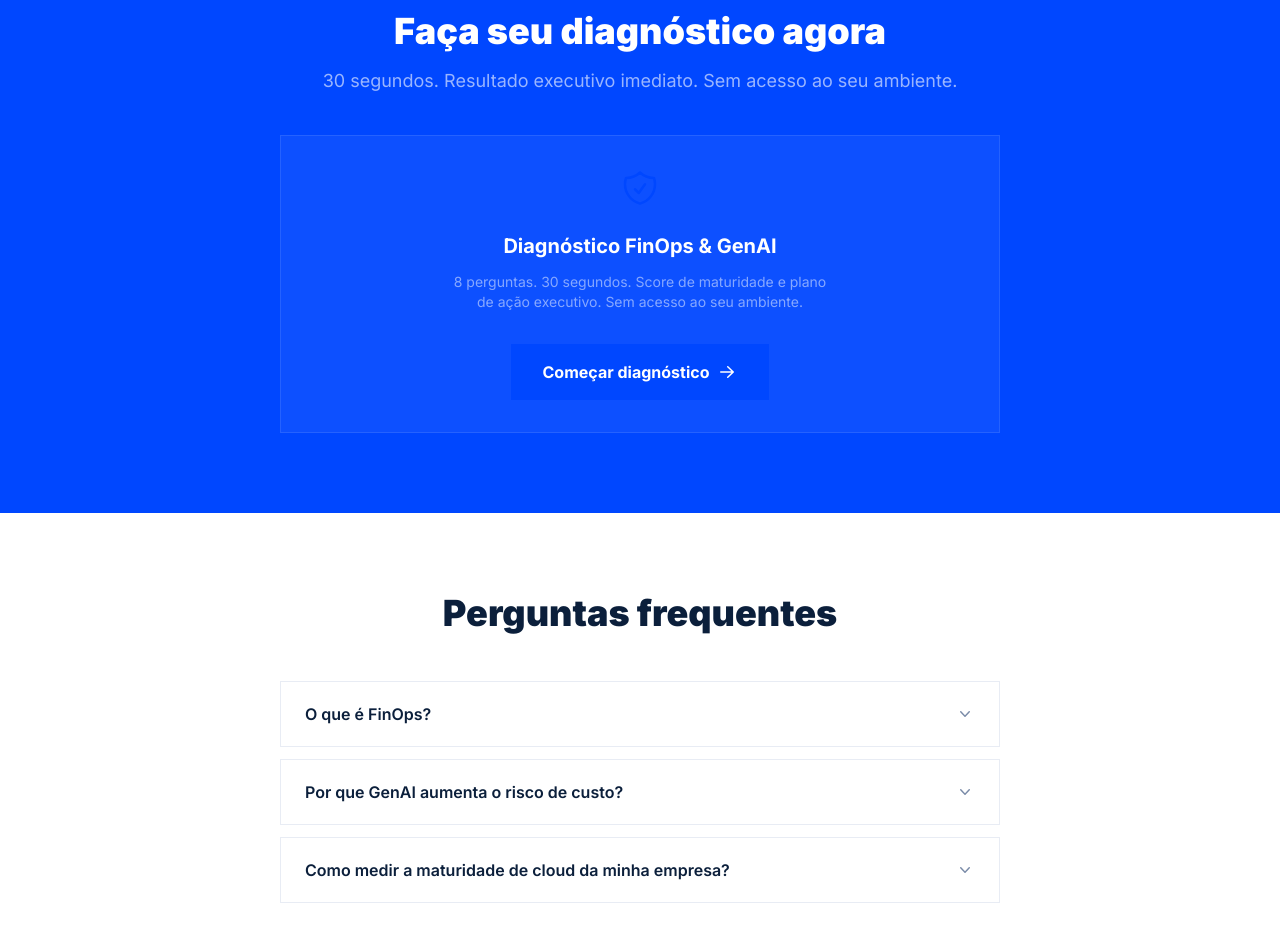
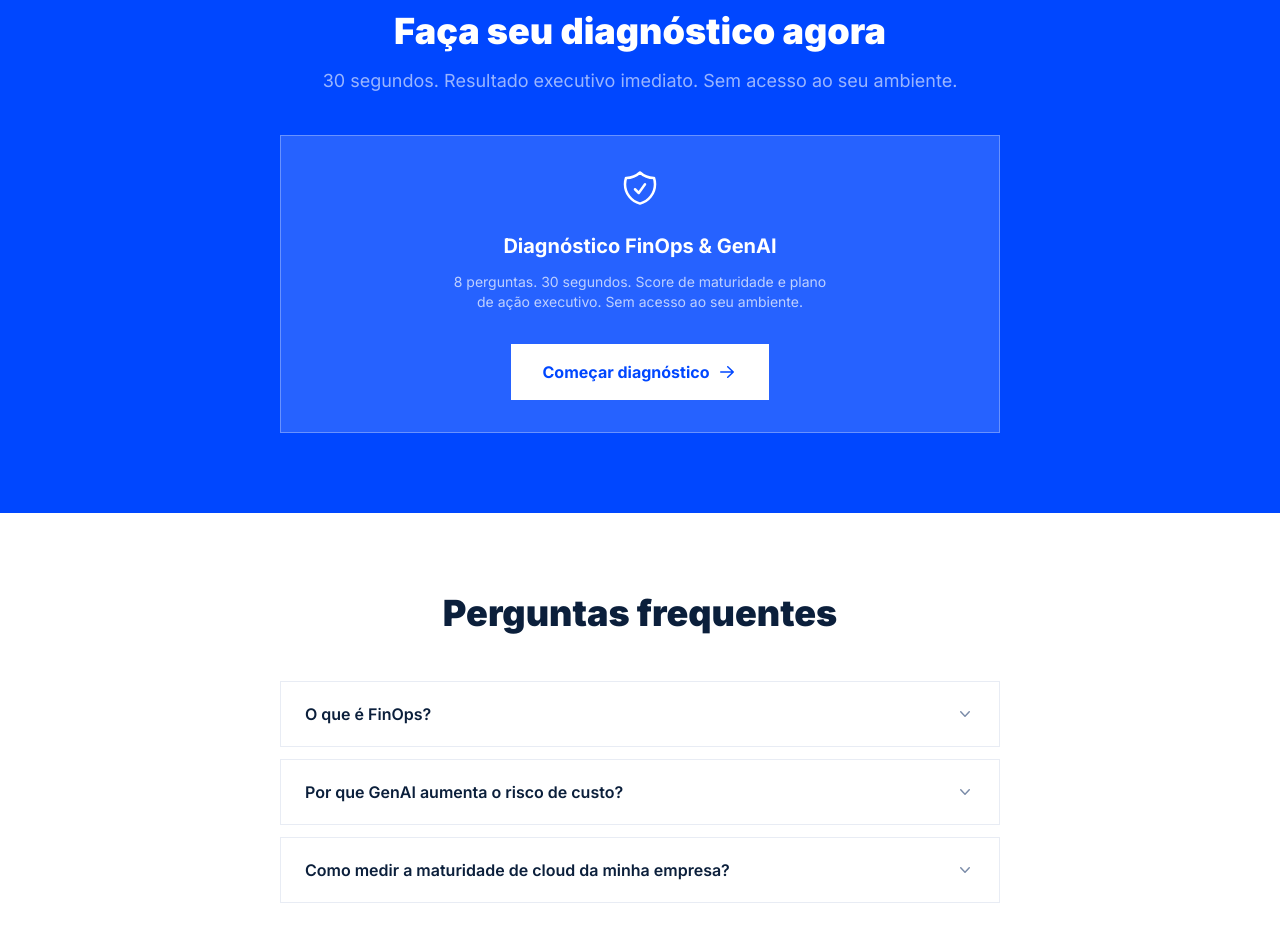
Before and after one commit to carlosjustgit/finops-made, a Next.js app: page / in a window 1280 px wide. Shown: the part 2220-3152 px from the top of the page. Built offline with nearby package versions, Linux system fonts and the light colour scheme; no server answers.

Commit message:
Fix contrast on blue bg: white icon, visible card border, white CTA button
Co-authored-by: Cursor <cursoragent@cursor.com>

```diff
--- a/components/diagnostic/DiagnosticTool.tsx
+++ b/components/diagnostic/DiagnosticTool.tsx
@@ -160,14 +160,14 @@ export default function DiagnosticTool() {
   // IDLE phase — just the start CTA
   if (state.phase === "idle") {
     return (
-      <div className="bg-white/5 border border-white/10 p-8 text-center">
+      <div className="bg-white/15 border border-white/30 p-8 text-center">
         <div className="flex items-center justify-center mx-auto mb-6">
           <svg
             viewBox="0 0 24 24"
             fill="none"
             stroke="currentColor"
             strokeWidth={1.5}
-            className="w-10 h-10 text-[#0047FF]"
+            className="w-10 h-10 text-white"
           >
             <path
               strokeLinecap="round"
@@ -179,12 +179,12 @@ export default function DiagnosticTool() {
         <h3 className="text-xl font-bold text-white mb-3">
           Diagnóstico FinOps & GenAI
         </h3>
-        <p className="text-white/50 text-sm mb-8 max-w-sm mx-auto">
+        <p className="text-white/70 text-sm mb-8 max-w-sm mx-auto">
           8 perguntas. 30 segundos. Score de maturidade e plano de ação
           executivo. Sem acesso ao seu ambiente.
         </p>
         <CTAButton
-          variant="primary"
+          variant="white"
           onClick={handleStart}
           icon={
             <svg
--- a/components/ui/CTAButton.tsx
+++ b/components/ui/CTAButton.tsx
@@ -3,7 +3,7 @@
 import { ButtonHTMLAttributes } from "react";
 
 interface CTAButtonProps extends ButtonHTMLAttributes<HTMLButtonElement> {
-  variant?: "primary" | "secondary";
+  variant?: "primary" | "secondary" | "white";
   fullWidth?: boolean;
   icon?: React.ReactNode;
 }
@@ -24,6 +24,8 @@ export function CTAButton({
       "bg-[#0047FF] text-white px-8 py-4 text-base hover:bg-[#0038CC] active:scale-95 focus-visible:ring-[#0047FF]",
     secondary:
       "bg-white text-[#0B1F3B] border-2 border-[#C8D0E0] px-8 py-4 text-base hover:border-[#0047FF] hover:text-[#0047FF] active:scale-95 focus-visible:ring-[#0047FF]",
+    white:
+      "bg-white text-[#0047FF] px-8 py-4 text-base hover:bg-white/90 active:scale-95 focus-visible:ring-white",
   };
 
   return (
```
